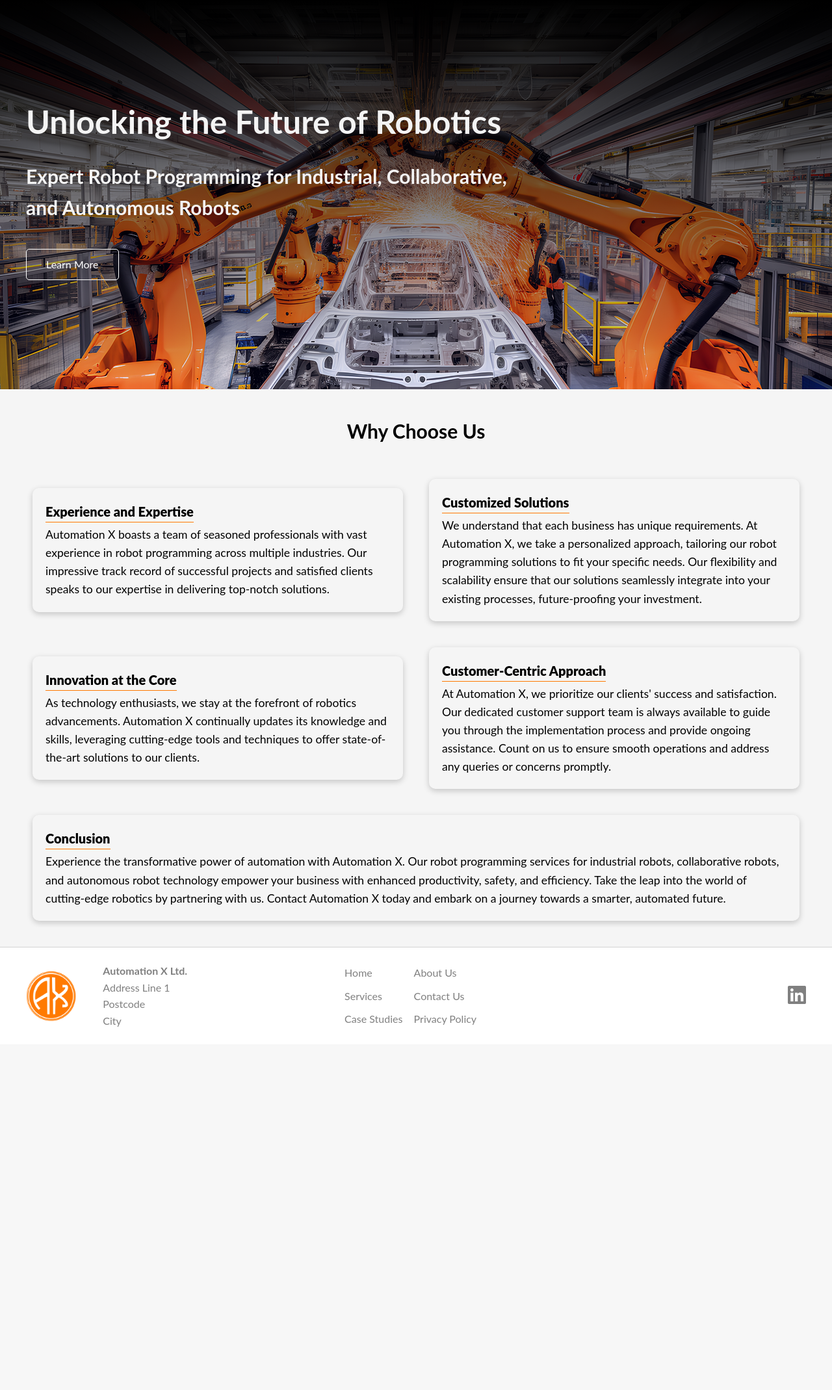
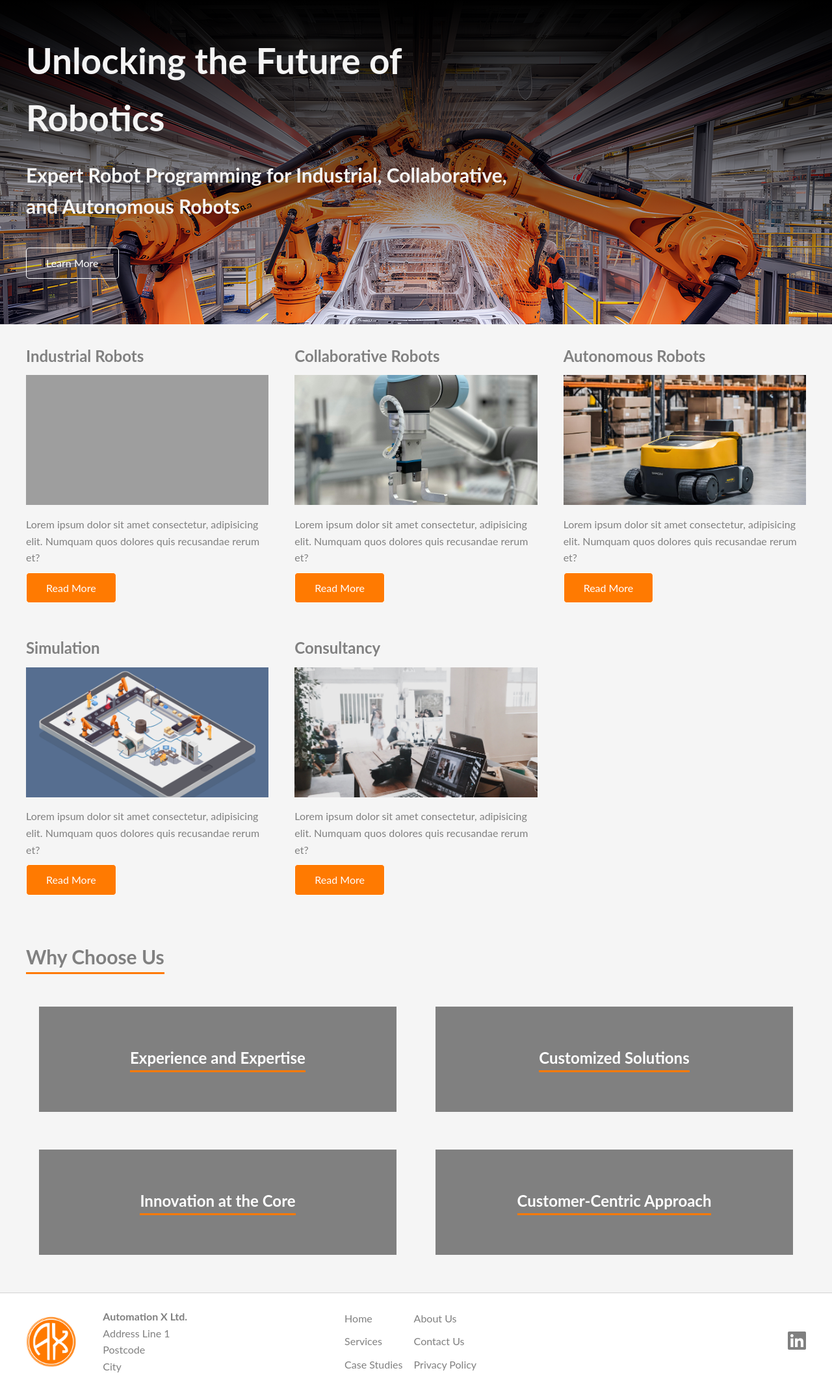
Before and after one commit to nemetht91/Automation-X, a Python web app: template templates/index.html in a window 1280 px wide. Shown: the part 61-2200 px from the top of the page at 65% size. Before the commit the page ends 1641 px from the top, so only its background shows below. Run offline with Jinja, Linux system fonts and the light colour scheme; the template is opened without the code that fills it, so the values that code supplies are empty; grey boxes are pictures that could not be loaded.

Commit message:
add offering to landing page, create flip cards

```diff
--- a/static/css/style.css
+++ b/static/css/style.css
@@ -45,6 +45,7 @@ a:hover{
     border-bottom: lightgray solid 1px;
     position: fixed;
     width: 100%;
+    z-index: 10;
 }
 
 .navbar .container{
@@ -154,20 +155,20 @@ a:hover{
     max-width: 100%;
     padding-top: 60PX;
     background-color: var(--light-color);
+
 }
 
 
   .showcase .main{
-        background-image: linear-gradient(
+    background-image: linear-gradient(
         to bottom,
         rgba(0, 0, 0, 1),
         rgba(0, 0, 255, 0.055)
       ), var(--showcase-background);
-        background-color: var(--dark-color);
         height: 100vh;
         color: #f4f4f4;
         background-size: cover;
-        height: 600px;
+        height: 500px;
   }
 
   .showcase .main img{
@@ -175,7 +176,7 @@ a:hover{
   }
 
   .showcase h1{
-    font-size: 50px;
+    font-size: 55px;
   }
 
   .showcase h2{
@@ -197,8 +198,6 @@ a:hover{
     font-size: 1.2rem;
   }
 
-
-
 /* Offering */
 .offering{
     padding-top: 20px;
@@ -206,34 +205,61 @@ a:hover{
     max-width: 100%;
     background-color: var(--light-color);
     color: gray;
-    background-repeat: no-repeat;
-    background-position: center;
-}
-
-.offering h2{
-    text-align: center;
-    margin: 20px 0px;
-    color: black;
-    font-size: 30px;
-
 }
 
 .offering .grid{
     height: 100%;
+    grid-template-columns: repeat(3, 1fr);
+    gap: 40px;
+}
 
+
+.offering img{
+  width: 100%; height: 200px; object-fit: cover;
+}
+
+.offering .service h3{
+    font-size: 1.5rem;
+    padding: 10px 0px;
+}
+
+.offering .service p{
+    padding: 10px 0;
+}
+
+
+
+/* promotition */
+.promotition{
+    padding-top: 20px;
+    padding-bottom: 30px;
+    max-width: 100%;
+    background-color: var(--light-color);
+    color: gray;
+}
+
+.promotition h2{
+    margin: 20px 0px;
+    font-size: 30px;
+    border-bottom: var(--primary-color) solid 3px;
+    width: fit-content;
+}
+
+.promotition .grid{
+    height: 100%;
     grid-template-columns: repeat(2, 1fr);
 }
 
-.offering .grid :first-child,
-.offering .grid :nth-child(6){
+.promotition .grid :first-child,
+.promotition .grid :nth-child(6){
     grid-column: span 2;
 }
 
-.offering .card{
+.promotition .card{
     background-color: transparent;
 }
 
-.offering .card h3{
+.promotition .card h3{
     color: black;
     font-weight: 900;
     border-bottom: 1px solid var(--primary-color);
@@ -242,7 +268,7 @@ a:hover{
     margin-bottom: 5px;
 }
 
-.offering .card p{
+.promotition .card p{
     color: black;
     font-size: 1.1rem;
 }
@@ -379,6 +405,7 @@ footer a{
 
   @media(max-width: 950px){
 
+
     /* Navbar */
     .links{
         display: none;
@@ -391,8 +418,7 @@ footer a{
 
     /* Showcase */
     .showcase{
-        height: 100%;
-        text-align: center;
+        height: 400px;
     }
 
     .showcase .grid{
@@ -422,25 +448,26 @@ footer a{
         display: flex;
         flex-direction: column;
         justify-content: center;
-        align-items: center;
+        align-items: start;
     }
 
 
-    /* Offering */
-    .offering{
+    /* promotition */
+    .promotition{
         height: 100%;
     }
 
-    .offering .grid{
+    .offering .grid,
+    .promotition .grid{
         grid-template-columns: 1fr;
     }
 
-    .offering .grid :first-child,
-    .offering .grid :nth-child(6){
+    .promotition .grid :first-child,
+    .promotition .grid :nth-child(6){
     grid-column: span 1;
     }
 
-    .offering .card{
+    .promotition .card{
         display: flex;
         flex-direction: column;
         justify-content: center;
--- a/static/css/utilities.css
+++ b/static/css/utilities.css
@@ -33,11 +33,65 @@
     color: var(--primary-color);
 }
 
-.card{
-    background-color: #fff;
-    color: #333;
-    border-radius: 10px;
-    box-shadow: 0 3px 10px rgba(0,0,0,0.2);
-    padding: 20px;
-    margin: 10px;
+.btn-primary{
+    background-color: var(--primary-color);
 }
+
+.btn-primary:hover{
+    color: #fff;
+     transform: scale(0.98);
+}
+
+.flip-card {
+    background-color: transparent;
+    padding: 10px 20px;
+    width: 100%;
+    height: 200px;
+    perspective: 1000px; /* Remove this if you don't want the 3D effect */
+  }
+
+  .flip-card-inner {
+    position: relative;
+    width: 100%;
+    height: 90%;
+    text-align: center;
+    transition: transform 0.8s;
+    transform-style: preserve-3d;
+  }
+
+  .flip-card:hover .flip-card-inner {
+    transform: rotateY(180deg);
+  }
+
+  .flip-card-front, .flip-card-back {
+    position: absolute;
+    width: 100%;
+    height: 100%;
+    -webkit-backface-visibility: hidden; /* Safari */
+    backface-visibility: hidden;
+  }
+
+  .flip-card-front {
+    display: flex;
+    background-color:gray;
+    color: white;
+    justify-content: center;
+    align-items: center;
+    flex-direction: column;
+  }
+
+  .flip-card-front h3{
+    border-bottom: var(--primary-color) solid 3px;
+    font-size: 1.5rem;
+  }
+
+
+  .flip-card-back {
+    display: flex;
+    padding: 15px;
+    background-color:white;
+    color: gray;
+    justify-content: center;
+    align-items: center;
+    transform: rotateY(180deg);
+  }
--- a/templates/index.html
+++ b/templates/index.html
@@ -73,32 +73,87 @@
         </div>
     </section>
 
+ <section class="offering">
+    <div class="container grid">
+        <div class="service">
+            <h3>Industrial Robots</h3>
+            <img src="../static/img/offering_robot.jpg" alt="industrial robot">
+            <p>Lorem ipsum dolor sit amet consectetur, adipisicing elit. Numquam quos dolores quis recusandae rerum et?</p>
+            <a href="#" class="btn btn-primary">Read More</a>
+        </div>
+        <div class="service">
+            <h3>Collaborative Robots</h3>
+            <img src="../static/img/offering_cobot.jpg" alt="collaborative robot">
+            <p>Lorem ipsum dolor sit amet consectetur, adipisicing elit. Numquam quos dolores quis recusandae rerum et?</p>
+            <a href="#" class="btn btn-primary">Read More</a>
+        </div>
+        <div class="service">
+            <h3>Autonomous Robots</h3>
+            <img src="../static/img/offering_amr.png" alt="autonomous mobile robot">
+            <p>Lorem ipsum dolor sit amet consectetur, adipisicing elit. Numquam quos dolores quis recusandae rerum et?</p>
+            <a href="#" class="btn btn-primary">Read More</a>
+        </div>
+        <div class="service">
+            <h3>Simulation</h3>
+            <img src="../static/img/offering_simulation.jpg" alt="robot simulation enviroment">
+            <p>Lorem ipsum dolor sit amet consectetur, adipisicing elit. Numquam quos dolores quis recusandae rerum et?</p>
+            <a href="#" class="btn btn-primary">Read More</a>
+        </div>
+        <div class="service">
+            <h3>Consultancy</h3>
+            <img src="../static/img/offering_consultancy.jpg" alt="desktop with laptop">
+            <p>Lorem ipsum dolor sit amet consectetur, adipisicing elit. Numquam quos dolores quis recusandae rerum et?</p>
+            <a href="#" class="btn btn-primary">Read More</a>
+        </div>
+    </div>
+ </section>
 
 
-
-    <section class="offering">
+    <section class="promotition">
         <div class="container grid">
             <h2>Why Choose Us</h2>
-            <div class="card">
+            <div class="flip-card">
+                <div class="flip-card-inner">
+                    <div class="flip-card-front">
                         <h3>Experience and Expertise</h3>
+                    </div>
+                    <div class="flip-card-back">
                         <p>Automation X boasts a team of seasoned professionals with vast experience in robot programming across multiple industries. Our impressive track record of successful projects and satisfied clients speaks to our expertise in delivering top-notch solutions.</p>
                     </div>
-            <div class="card">
+                </div>
+            </div>
+            <div class="flip-card">
+                <div class="flip-card-inner">
+                    <div class="flip-card-front">
                         <h3>Customized Solutions</h3>
+                    </div>
+                    <div class="flip-card-back">
                         <p>We understand that each business has unique requirements. At Automation X, we take a personalized approach, tailoring our robot programming solutions to fit your specific needs. Our flexibility and scalability ensure that our solutions seamlessly integrate into your existing processes, future-proofing your investment.</p>
                     </div>
-            <div class="card">
+                </div>
+            </div>
+            <div class="flip-card">
+                <div class="flip-card-inner">
+                    <div class="flip-card-front">
                         <h3>Innovation at the Core</h3>
+
+                    </div>
+                    <div class="flip-card-back">
                         <p>As technology enthusiasts, we stay at the forefront of robotics advancements. Automation X continually updates its knowledge and skills, leveraging cutting-edge tools and techniques to offer state-of-the-art solutions to our clients.</p>
                     </div>
-            <div class="card">
+                </div>
+            </div>
+            <div class="flip-card">
+                <div class="flip-card-inner">
+                    <div class="flip-card-front">
                         <h3>Customer-Centric Approach</h3>
+                    </div>
+                    <div class="flip-card-back">
                         <p>At Automation X, we prioritize our clients' success and satisfaction. Our dedicated customer support team is always available to guide you through the implementation process and provide ongoing assistance. Count on us to ensure smooth operations and address any queries or concerns promptly.</p>
                     </div>
-            <div class="card">
-                <h3>Conclusion</h3>
-                <p>Experience the transformative power of automation with Automation X. Our robot programming services for industrial robots, collaborative robots, and autonomous robot technology empower your business with enhanced productivity, safety, and efficiency. Take the leap into the world of cutting-edge robotics by partnering with us. Contact Automation X today and embark on a journey towards a smarter, automated future.</p>
                 </div>
+            </div>
+
         </div>
     </section>
 
```
Also changed, not shown: static/img/offering_amr.png (renamed from static/img/amr_01.png), static/img/offering_cobot.jpg (added), static/img/offering_consultancy.jpg (added), static/img/offering_simulation.jpg (added), 1 other file. Lines whose indentation alone changed are shown as unchanged.
